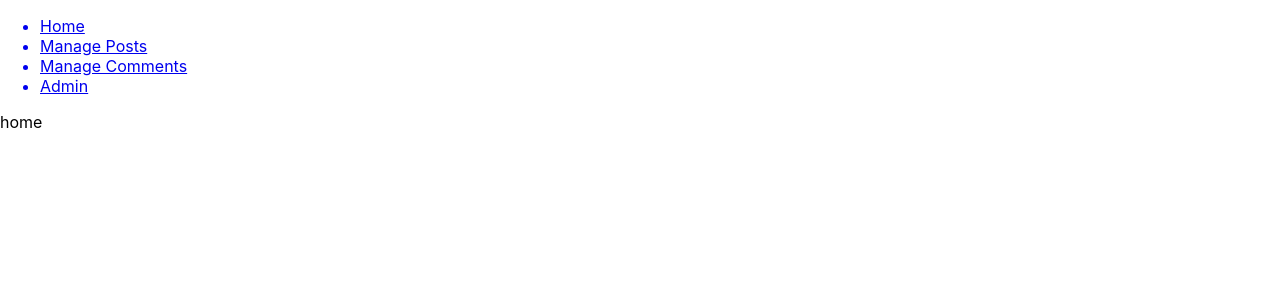
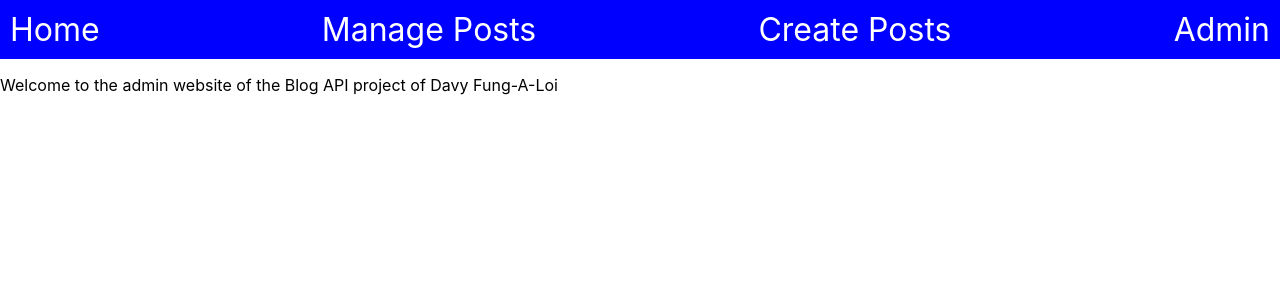
Before and after one commit to DavyFungALoi/Blog-API, a React (Create React App) app in the folder admin-front-end/: page / in a window 1280 px wide. Shown: the top 300 px of the page. Built offline with nearby package versions, Linux system fonts and the light colour scheme.

Commit message:
added rendering of unbpublished posts, routing & moment library to display time appropriately

```diff
--- a/admin-front-end/package.json
+++ b/admin-front-end/package.json
@@ -6,6 +6,7 @@
     "@testing-library/jest-dom": "^4.2.4",
     "@testing-library/react": "^9.5.0",
     "@testing-library/user-event": "^7.2.1",
+    "moment": "^2.27.0",
     "react": "^16.13.1",
     "react-dom": "^16.13.1",
     "react-router-dom": "^5.2.0",
--- a/admin-front-end/src/App.js
+++ b/admin-front-end/src/App.js
@@ -4,9 +4,10 @@ import { BrowserRouter as Router, Switch, Route } from "react-router-dom";
 
 import Home from "./components/Home/home"
 import Nav from "./components/Layout/Nav/nav";
-import Blogoverview from "./components/Posts/Blogoverview/blogoverview";
-import BlogPost from "./components/Posts/Blogpost/blogpost";
+import Blogoverview from "./components/ManagePosts/Blogoverview/blogoverview";
+import BlogPost from "./components/ManagePosts/Blogpost/blogpost";
 import Admin from "./components/Admin/admin";
+import Createpost from "./components/CreatePosts/createpost"
 
 function App() {
   return (
@@ -17,6 +18,7 @@ function App() {
           <Switch>
             <Route path="/" exact component={Home} />
             <Route path="/posts" exact component={Blogoverview} />
+            <Route path="/createpost" exact component={Createpost} />
             <Route path="/Blog/:id" exact component={BlogPost} />
             <Route path="/admin" component={Admin} />
           </Switch>
--- a/admin-front-end/src/components/Posts/Blogoverview/blogoverview.js
+++ b/admin-front-end/src/components/CreatePosts/createpost.js
@@ -1,9 +1,9 @@
 import React from 'react'
 
-export default function blogoverview() {
+export default function createpost() {
     return (
         <div>
-            blogoverview
+            Create new Post here
         </div>
     )
 }
--- a/admin-front-end/src/components/Home/home.js
+++ b/admin-front-end/src/components/Home/home.js
@@ -3,7 +3,7 @@ import React from 'react'
 export default function home() {
     return (
         <div>
-            home
+            Welcome to the admin website of the Blog API project of Davy Fung-A-Loi
         </div>
     )
 }
--- a/admin-front-end/src/components/Layout/Nav/nav.css
+++ b/admin-front-end/src/components/Layout/Nav/nav.css
@@ -0,0 +1,15 @@
+.nav__bar__container {
+    background-color: blue;
+    display: flex;
+    justify-content: space-between;
+    margin-top: 0px;
+    padding: 10px;
+
+
+}
+
+.nav__bar_item {
+    color: white;
+    list-style: none;
+    font-size: 2rem;
+}
--- a/admin-front-end/src/components/Layout/Nav/nav.js
+++ b/admin-front-end/src/components/Layout/Nav/nav.js
@@ -1,5 +1,5 @@
 import React from 'react'
-
+import "./nav.css";
 import { Link } from "react-router-dom";
 export default function nav() {
     return (
@@ -11,8 +11,8 @@ export default function nav() {
           <Link to="/posts">
             <li className="nav__bar_item">Manage Posts</li>
           </Link>
-          <Link to="/comments">
-            <li className="nav__bar_item">Manage Comments</li>
+          <Link to="/createpost">
+            <li className="nav__bar_item">Create Posts</li>
           </Link>
           <Link to="/admin">
             <li className="nav__bar_item">Admin</li>
--- /dev/null
+++ b/admin-front-end/src/components/ManagePosts/Blogoverview/blogoverview.css
@@ -0,0 +1,29 @@
+.blogoverview__container{
+    display: grid;
+    grid-template-columns: 500px 500px;
+    grid-template-rows: 500px 500px;
+
+    }
+
+    .blog_overview__title{
+        text-align: center;
+        font-size: 2rem;
+
+    }
+
+    .blogoverview__post{
+        text-align: center;
+        text-decoration:none;
+        font-size: 2rem;
+        background-color: #777;
+        border: 1px solid black;
+        color: yellow;
+        box-shadow: 0 4px 8px 0 rgba(0,0,0,0.2);
+        border-radius: 5px;
+        height: 100%;
+
+    }
+
+    a:link {
+        text-decoration: none;
+      }
--- /dev/null
+++ b/admin-front-end/src/components/ManagePosts/Blogoverview/blogoverview.js
@@ -0,0 +1,40 @@
+import React, { useState, useEffect } from "react";
+import { Link } from "react-router-dom";
+import "./blogoverview.css";
+import moment from "moment";
+
+export default function Blogoverview() {
+  useEffect(() => {
+    fetchBlogs();
+  }, []);
+  const [blogs, setBlogs] = useState([]);
+
+  const fetchBlogs = async () => {
+    const data = await fetch("http://localhost:5000/blog/admin", {
+      mode: "cors",
+      method: "GET",
+    });
+    const items = await data.json();
+    setBlogs(items.post_list);
+  };
+
+  return (
+    <div>
+      <div className="blog_overview__title">Blogoverview</div>
+      <div className="blogoverview__container">
+        {blogs.map((blog) => (
+          <Link to={`/blog/${blog._id}`} key={blog._id}>
+
+            <div className="blogoverview__post">
+              <div>{blog.title}</div>
+              <div>{blog.author.first_name}</div>
+              <div>{moment(blog.time).format("MMMM Do, YYYY")}</div>
+              <div>{blog.status}</div>
+              <div>Preview</div>
+            </div>
+          </Link>
+        ))}
+      </div>
+    </div>
+  );
+}
```
Also changed, not shown: admin-front-end/src/components/CreatePosts/createpost.css (added), admin-front-end/src/components/ManagePosts/Blogpost/blogpost.css (added), admin-front-end/src/components/ManagePosts/Blogpost/blogpost.js (renamed from admin-front-end/src/components/Posts/Blogpost/blogpost.js), 1 other file (tests, documents, lock files or other folders).
